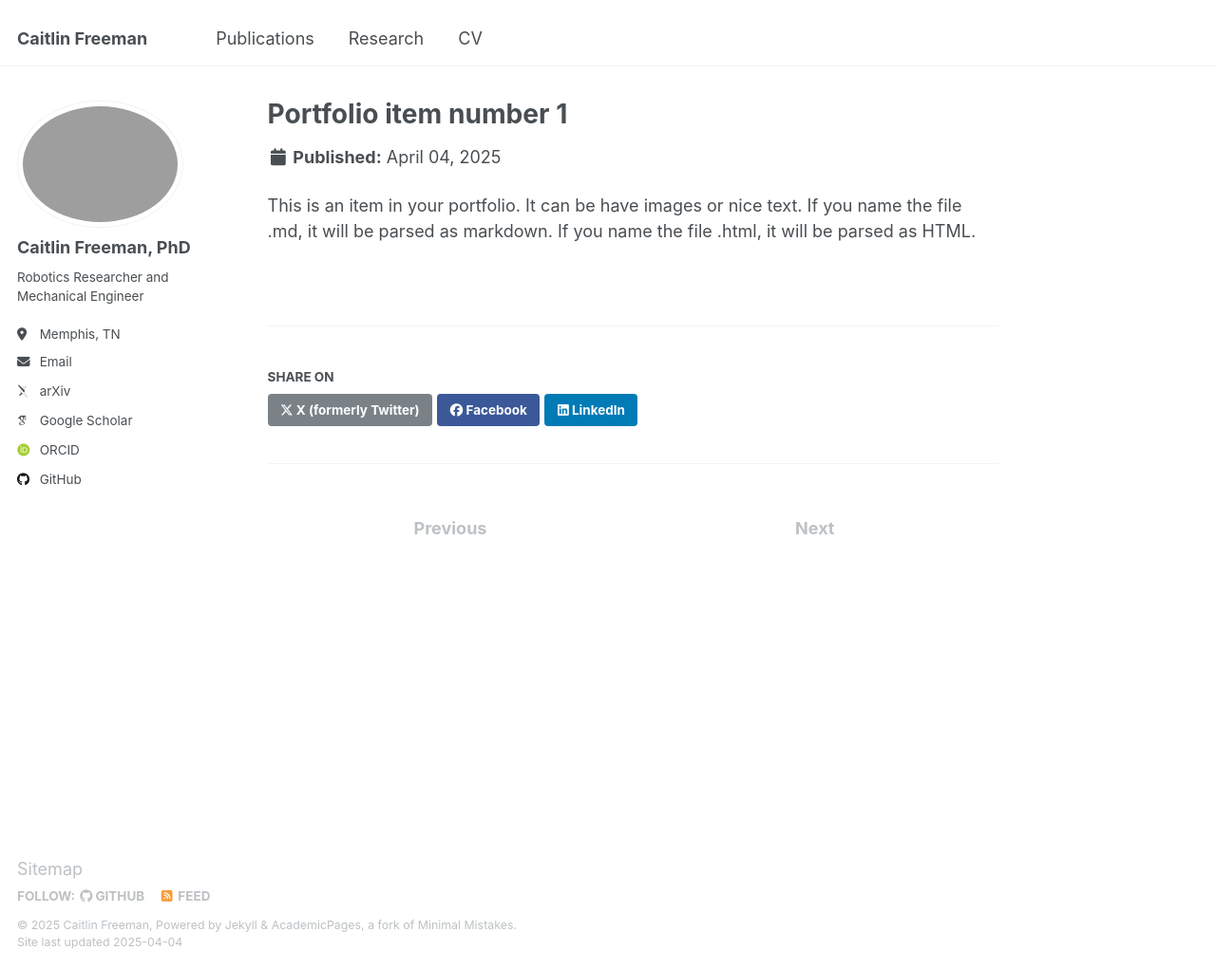
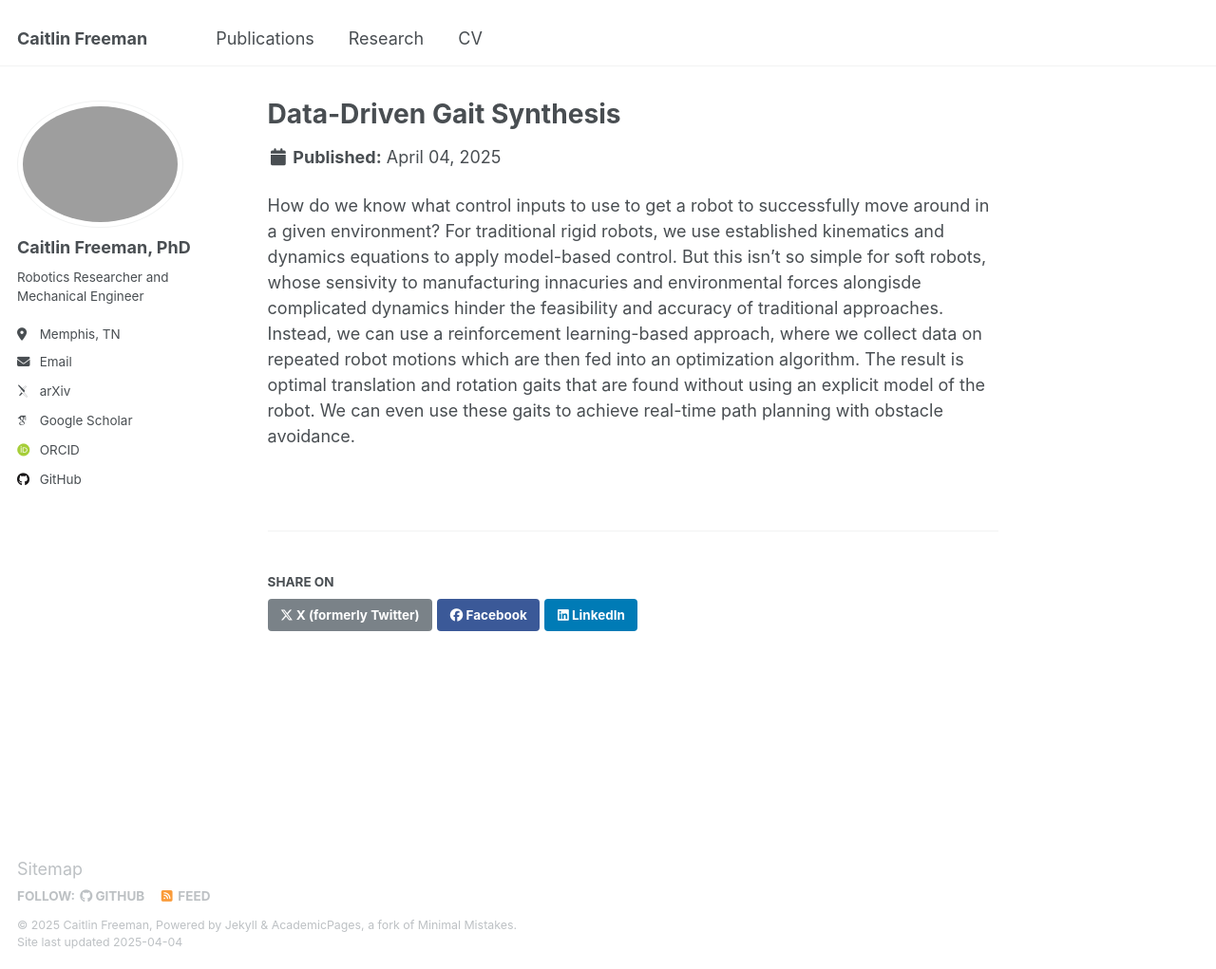
Before and after one commit to clfreeman7/clfreeman7.github.io, a Jekyll site: the page built from _portfolio/portfolio-1.md, in a window 1280 px wide and 1021 px high. Shown: the whole window at 95% size. Built offline with Jekyll 4.4.1, drawn with Linux system fonts in a browser that asks for light colours; some web fonts are replaced.

Commit message:
Updated research with gait synthesis

```diff
--- a/_pages/portfolio.html
+++ b/_pages/portfolio.html
@@ -1,7 +1,7 @@
 ---
 layout: archive
-title: "Portfolio"
-permalink: /portfolio/
+title: "Research"
+permalink: /research/
 author_profile: true
 ---
 
--- a/_portfolio/portfolio-1.md
+++ b/_portfolio/portfolio-1.md
@@ -1,7 +1,7 @@
 ---
-title: "Portfolio item number 1"
-excerpt: "Short description of portfolio item number 1<br/><img src='/images/500x300.png'>"
+title: "Data-Driven Gait Synthesis"
+excerpt: "How do we know what control inputs to use to get a robot to successfully move around in a given environment? For traditional rigid robots, we use established kinematics and dynamics equations to apply model-based control. But this isn't so simple for soft robots, whose sensivity to manufacturing innacuries and environmental forces alongisde complicated dynamics hinder the feasibility and accuracy of traditional approaches. Instead, we can use a reinforcement learning-based approach, where we collect data on repeated robot motions which are then fed into an optimization algorithm. The result is optimal translation and rotation gaits that are found without using an explicit model of the robot. We can even use these gaits to achieve real-time path planning with obstacle avoidance.  1<br/><img src='/images/robot_translation.gif'>"
 collection: portfolio
 ---
 
-This is an item in your portfolio. It can be have images or nice text. If you name the file .md, it will be parsed as markdown. If you name the file .html, it will be parsed as HTML.
+How do we know what control inputs to use to get a robot to successfully move around in a given environment? For traditional rigid robots, we use established kinematics and dynamics equations to apply model-based control. But this isn't so simple for soft robots, whose sensivity to manufacturing innacuries and environmental forces alongisde complicated dynamics hinder the feasibility and accuracy of traditional approaches. Instead, we can use a reinforcement learning-based approach, where we collect data on repeated robot motions which are then fed into an optimization algorithm. The result is optimal translation and rotation gaits that are found without using an explicit model of the robot. We can even use these gaits to achieve real-time path planning with obstacle avoidance.
```
Also changed, not shown: _pages/cv.md (+2 -2 lines), _portfolio/portfolio-2.html (deleted, +0 -7 lines), _talks/2013-03-01-tutorial-1.md (deleted, +0 -13 lines).
